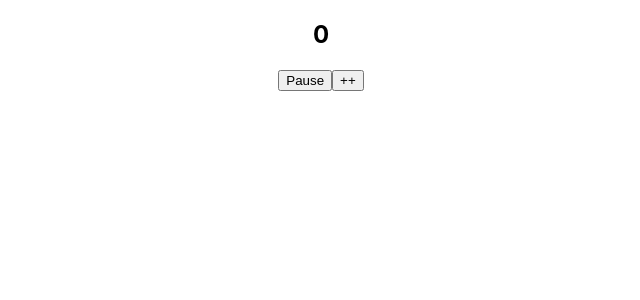
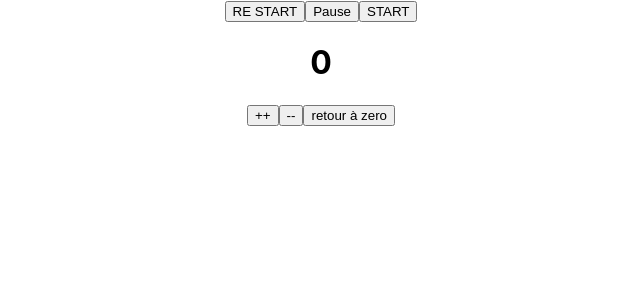
Before and after one commit to eZuuuuu/Chronom-tre, a React (Create React App) app: page / in a window 1280 px wide. Shown: the top 300 px of the page, without its empty margins (319-959 px from the left). Built offline with nearby package versions, Linux system fonts and the light colour scheme; the HTML template or start-up script is replaced by a standard one.

Commit message:
ajout de la fonctionnalité permettant de remettre à zero le chrono

```diff
--- a/src/components/Chronometre.js
+++ b/src/components/Chronometre.js
@@ -10,18 +10,18 @@ class Chronometre extends React.Component {
 
   }
 
-  // modificationDuStatePlusUn() {
-  //   this.setState({ compteurBase: this.state.compteurBase + 1 });
-  // };
+  modificationDuStatePlusUn() {
+    this.setState({ compteurBase: this.state.compteurBase + 1 });
+  };
 
 
-  // modificationDuStateMoinsUn() {
-  //   this.setState({ compteurBase: this.state.compteurBase - 1 });
-  // };
+  modificationDuStateMoinsUn() {
+    this.setState({ compteurBase: this.state.compteurBase - 1 });
+  };
 
-  // modificationDuStateRemiseAZero() {
-  //   this.setState({ compteurBase: this.state.compteurBase = 0});
-  // };
+  modificationDuStateRemiseAZero() {
+    this.setState({ compteurBase: this.state.compteurBase = 0});
+  };
 
   modificationTimer() {
     this.interval = setInterval(
@@ -32,14 +32,23 @@ class Chronometre extends React.Component {
   };
 
   pauseTimer() {
-    console.log("pauseTimer", this.pauseTimer)
     clearInterval(this.interval)
   };
-  // this.state({compteurBase: this.state.compteurBase })
+
+  revenirAZero() {
+    console.log("re start", this.revenirAZero)
+    this.setState({ compteurBase: 0 })
+    clearInterval(this.interval)
+  }
+
   render() {
     return (
       <div className="App" >
-        <h2>{this.state.compteurBase}</h2>
+        <button onClick={event => {
+          {
+            this.revenirAZero();
+          }
+        }}>RE START</button>
         <button onClick={event => {
           {
             this.pauseTimer();
@@ -49,10 +58,10 @@ class Chronometre extends React.Component {
           {
             this.modificationTimer();
           }
-        }}>++</button>
-        {/* <Affichage affichageDuChrono={this.state.compteurBase} /> */}
-        {/* <FonctionnaliteDuChrono fonctionnaliteDuChrono={this.state.compteurBase} fonctionnaliteDuChronoPlusUn={() => this.modificationDuStatePlusUn()}
-        fonctionnaliteDuChronoMoinsUn={() => this.modificationDuStateMoinsUn()} fonctionnaliteDuChronoRemiseAZero={() => this.modificationDuStateRemiseAZero()} /> */}
+        }}>START</button>
+        <Affichage affichageDuChrono={this.state.compteurBase} />
+        <FonctionnaliteDuChrono fonctionnaliteDuChrono={this.state.compteurBase} fonctionnaliteDuChronoPlusUn={() => this.modificationDuStatePlusUn()}
+          fonctionnaliteDuChronoMoinsUn={() => this.modificationDuStateMoinsUn()} fonctionnaliteDuChronoRemiseAZero={() => this.modificationDuStateRemiseAZero()} />
 
       </div>
     );
```
